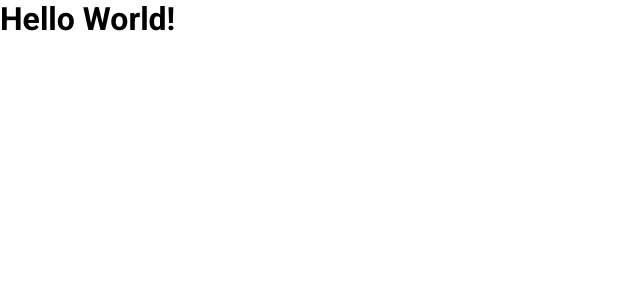
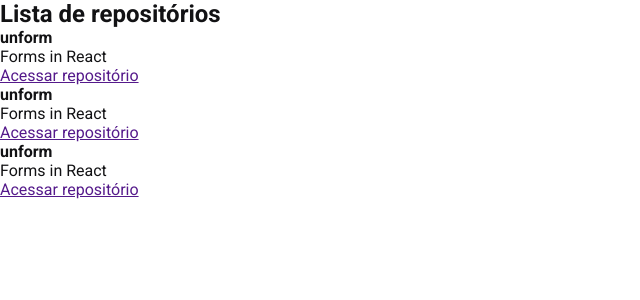
Before and after one commit to Douglas-Strey/Ignite-ReacJS-Chapter_I, a React app in the folder 01-github-explorer/: page / in a window 1280 px wide. Shown: the top 300 px of the page, without its empty margins (0-640 px from the left). Built offline with nearby package versions, Linux system fonts and the light colour scheme.

Commit message:
Iniciado o repositório {RepositoryList.jsx}

```diff
--- a/01-github-explorer/src/App.jsx
+++ b/01-github-explorer/src/App.jsx
@@ -1,5 +1,7 @@
+import { RepositoryList } from './components/RepositoryList';
+
 import './styles/global.scss';
 
 export function App() {
-    return <h1>Hello World!</h1>;
+    return <RepositoryList />;
 }
--- /dev/null
+++ b/01-github-explorer/src/components/RepositoryList.jsx
@@ -0,0 +1,38 @@
+const repositoryName = 'unform';
+
+export function RepositoryList() {
+    return (
+        <section className="repository-list">
+            <h1>Lista de repositórios</h1>
+
+            <ul>
+                <li>
+                    <strong>{repositoryName}</strong>
+                    <p>Forms in React</p>
+
+                    <a href="">
+                        Acessar repositório
+                    </a>
+                </li>
+
+                <li>
+                    <strong>{repositoryName}</strong>
+                    <p>Forms in React</p>
+
+                    <a href="">
+                        Acessar repositório
+                    </a>
+                </li>
+
+                <li>
+                    <strong>{repositoryName}</strong>
+                    <p>Forms in React</p>
+
+                    <a href="">
+                        Acessar repositório
+                    </a>
+                </li>
+            </ul>
+        </section>
+    );
+}
--- a/01-github-explorer/src/styles/global.scss
+++ b/01-github-explorer/src/styles/global.scss
@@ -7,5 +7,6 @@
 }
 
 body {
-    font-family: 'Roboto', sans-serif;
+    font: 16px 'Roboto', sans-serif;
+    color: #121214;
 }
```
